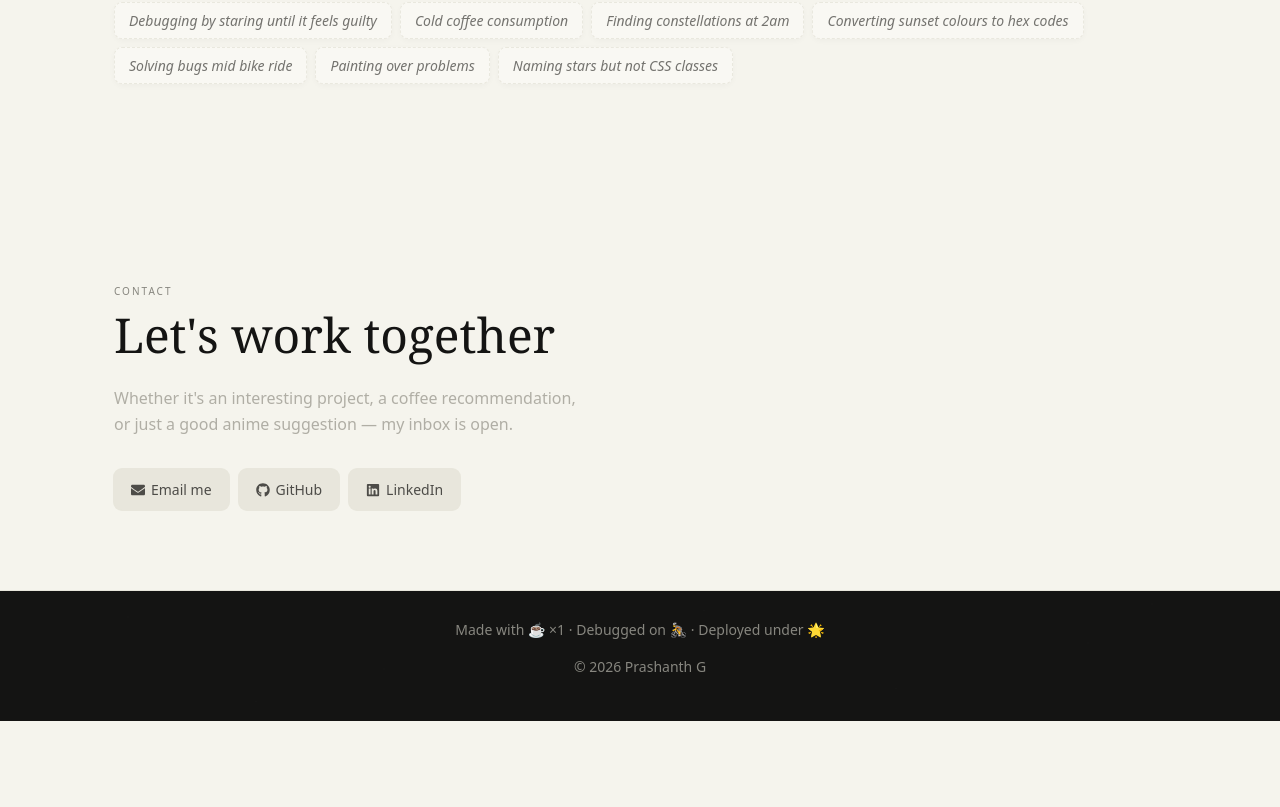
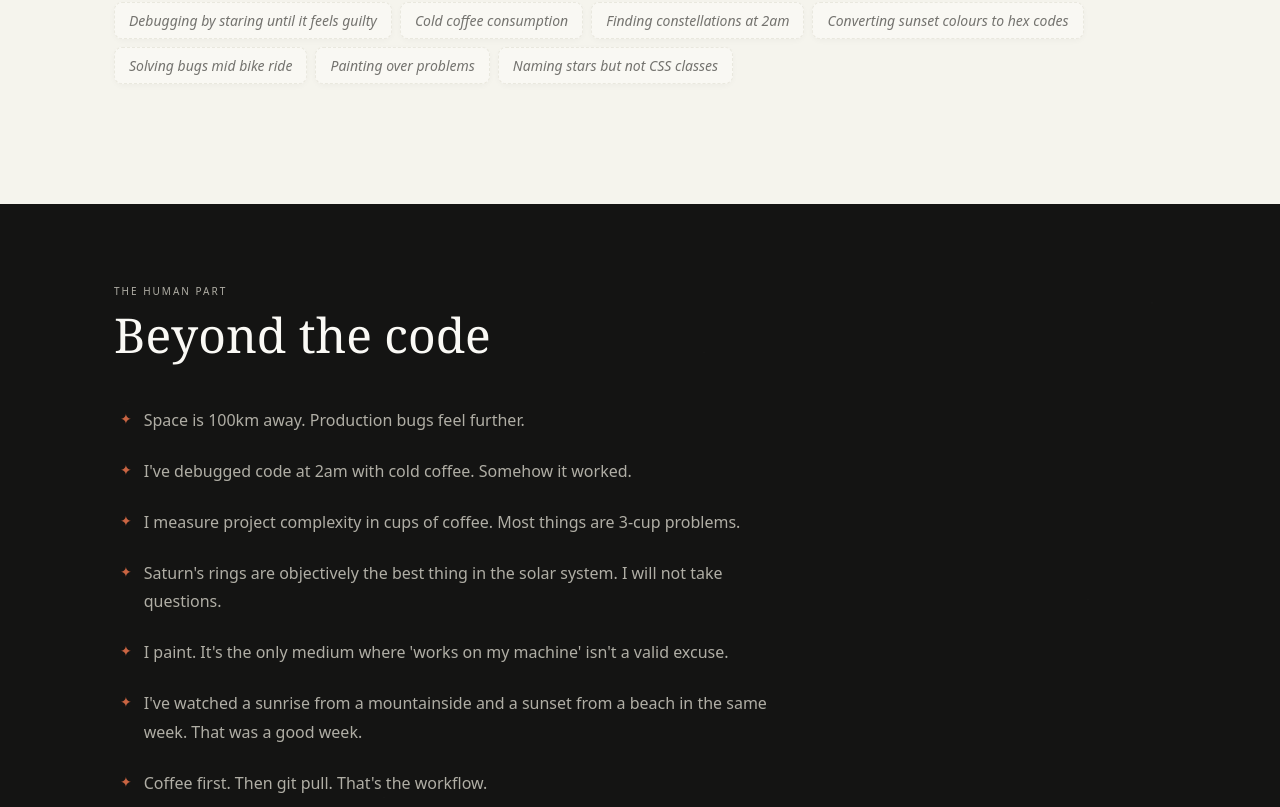
Before and after one commit to prashg008/mywebsite, a React (Vite) app: page / in a window 1280 px wide. Shown: the part 1990-2797 px from the top of the page. Before the commit the page ends 2711 px from the top, so only its background shows below. Built offline with nearby package versions, Linux system fonts and the light colour scheme.

Commit message:
feat: add BeyondCode section to HomePage between Skills and Contact

```diff
--- a/src/pages/HomePage.tsx
+++ b/src/pages/HomePage.tsx
@@ -1,14 +1,16 @@
-import Hero from '../components/Hero'
 import About from '../components/About'
-import Skills from '../components/Skills'
+import BeyondCode from '../components/BeyondCode'
 import Contact from '../components/Contact'
 import Footer from '../components/Footer'
+import Hero from '../components/Hero'
+import Skills from '../components/Skills'
 
 const HomePage = () => (
   <>
     <Hero />
     <About />
     <Skills />
+    <BeyondCode />
     <Contact />
     <Footer />
   </>
```
